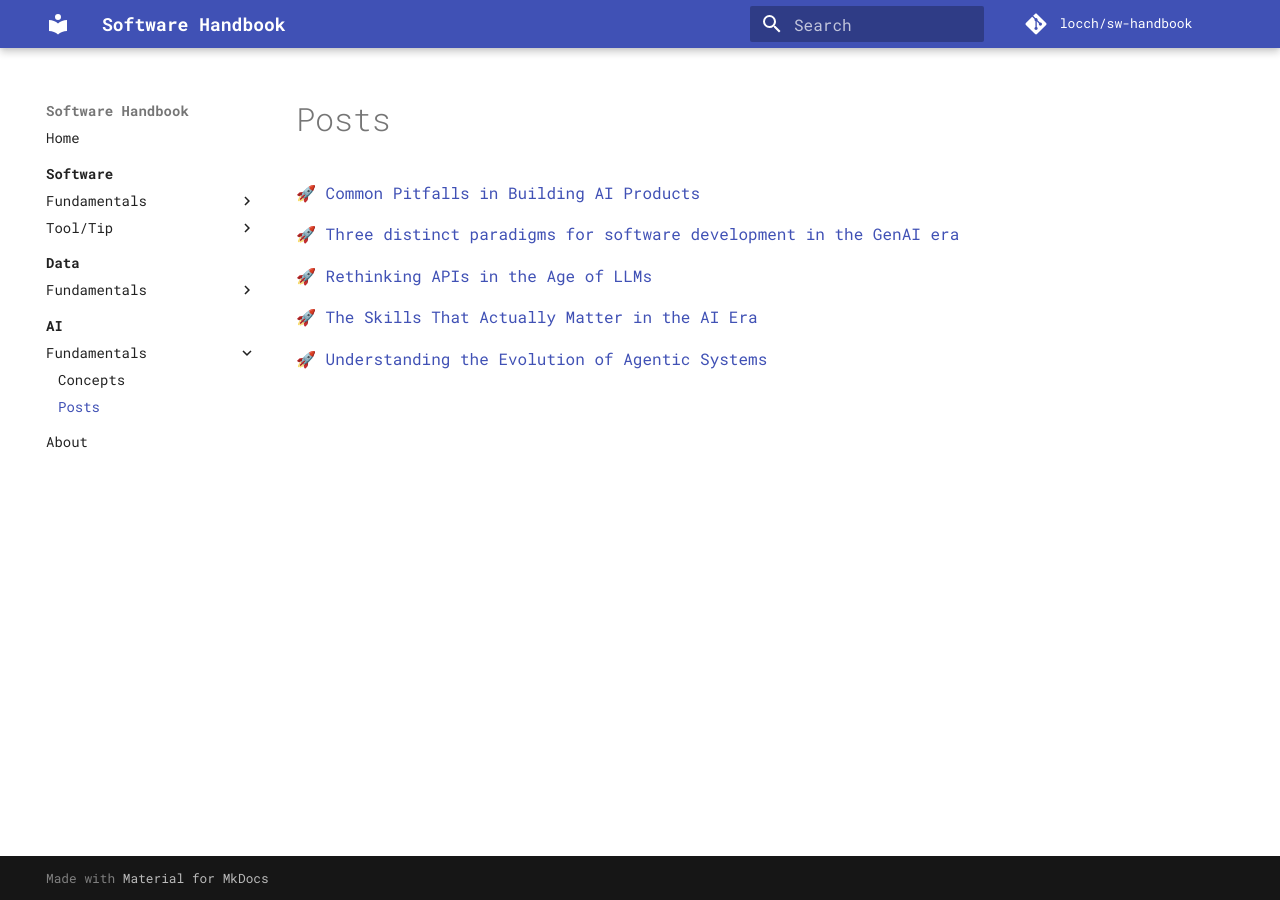
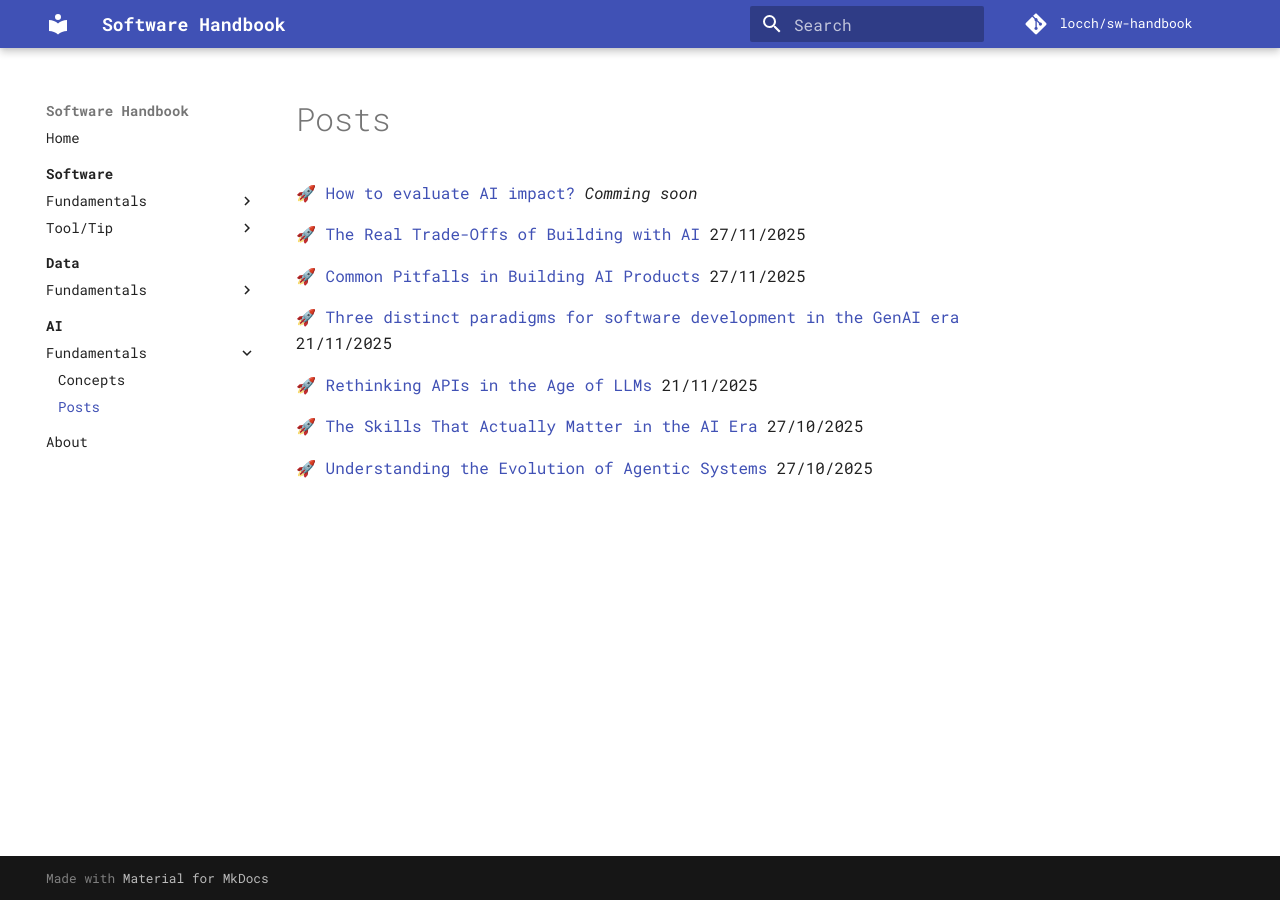
Before and after one commit to locchh/sw-handbook, an MkDocs documentation site: the page built from docs/ai/basics/posts.md, in a window 1280 px wide. Built offline with MkDocs 1.6.1 and Material for MkDocs 9.7.7, drawn with Linux system fonts in a browser that asks for light colours; comment, search, counter and statistics services are not loaded.

Commit message:
docs: reorganize AI basics posts in reverse chronological order and add publication dates
- Reorder posts from newest to oldest (November 27 to October 27, 2025)
- Add publication dates to all existing post links for better timeline context
- Add placeholder for upcoming "How to evaluate AI impact?" post at the top

```diff
--- a/docs/ai/basics/posts.md
+++ b/docs/ai/basics/posts.md
@@ -1,9 +1,13 @@
-[🚀 Common Pitfalls in Building AI Products](https://www.linkedin.com/feed/update/urn:li:activity:7399119352379297795/?originTrackingId=1cqX3gv%2FfkD07BehrzZrXQ%3D%3D)
+[🚀 How to evaluate AI impact?]() *Comming soon*
 
-[🚀 Three distinct paradigms for software development in the GenAI era](https://www.linkedin.com/posts/chuong-loc_%F0%9D%90%93%F0%9D%90%A1%F0%9D%90%AB%F0%9D%90%9E%F0%9D%90%9E-%F0%9D%90%9D%F0%9D%90%A2%F0%9D%90%AC%F0%9D%90%AD%F0%9D%90%A2%F0%9D%90%A7%F0%9D%90%9C%F0%9D%90%AD-%F0%9D%90%A9%F0%9D%90%9A%F0%9D%90%AB%F0%9D%90%9A%F0%9D%90%9D%F0%9D%90%A2%F0%9D%90%A0%F0%9D%90%A6%F0%9D%90%AC-activity-7391317087580844032-s_qW?utm_source=share&utm_medium=member_desktop&rcm=ACoAAD9laxkBsmkcAipJMc2HAVrKjjkg5sWujiY)
+[🚀 The Real Trade-Offs of Building with AI](https://www.linkedin.com/posts/chuong-loc_%F0%9D%90%93%F0%9D%90%A1%F0%9D%90%9E-%F0%9D%90%91%F0%9D%90%9E%F0%9D%90%9A%F0%9D%90%A5-%F0%9D%90%93%F0%9D%90%AB%F0%9D%90%9A%F0%9D%90%9D%F0%9D%90%9E-%F0%9D%90%8E%F0%9D%90%9F%F0%9D%90%9F%F0%9D%90%AC-%F0%9D%90%A8%F0%9D%90%9F-activity-7399785870104641536-q_Mn?utm_source=share&utm_medium=member_desktop&rcm=ACoAAD9laxkBsmkcAipJMc2HAVrKjjkg5sWujiY) 27/11/2025
 
-[🚀 Rethinking APIs in the Age of LLMs](https://www.linkedin.com/posts/chuong-loc_ai-llm-apidesign-activity-7391313211997868032-dmZH?utm_source=share&utm_medium=member_desktop&rcm=ACoAAD9laxkBsmkcAipJMc2HAVrKjjkg5sWujiY)
+[🚀 Common Pitfalls in Building AI Products](https://www.linkedin.com/feed/update/urn:li:activity:7399119352379297795/?originTrackingId=1cqX3gv%2FfkD07BehrzZrXQ%3D%3D) 27/11/2025
 
-[🚀 The Skills That Actually Matter in the AI Era](https://www.linkedin.com/posts/chuong-loc_%F0%9D%90%93%F0%9D%90%A1%F0%9D%90%9E-%F0%9D%90%92%F0%9D%90%A4%F0%9D%90%A2%F0%9D%90%A5%F0%9D%90%A5%F0%9D%90%AC-%F0%9D%90%93%F0%9D%90%A1%F0%9D%90%9A%F0%9D%90%AD-%F0%9D%90%80%F0%9D%90%9C%F0%9D%90%AD%F0%9D%90%AE%F0%9D%90%9A%F0%9D%90%A5-activity-7385524291850846208-o9aW?utm_source=share&utm_medium=member_desktop&rcm=ACoAAD9laxkBsmkcAipJMc2HAVrKjjkg5sWujiY)
+[🚀 Three distinct paradigms for software development in the GenAI era](https://www.linkedin.com/posts/chuong-loc_%F0%9D%90%93%F0%9D%90%A1%F0%9D%90%AB%F0%9D%90%9E%F0%9D%90%9E-%F0%9D%90%9D%F0%9D%90%A2%F0%9D%90%AC%F0%9D%90%AD%F0%9D%90%A2%F0%9D%90%A7%F0%9D%90%9C%F0%9D%90%AD-%F0%9D%90%A9%F0%9D%90%9A%F0%9D%90%AB%F0%9D%90%9A%F0%9D%90%9D%F0%9D%90%A2%F0%9D%90%A0%F0%9D%90%A6%F0%9D%90%AC-activity-7391317087580844032-s_qW?utm_source=share&utm_medium=member_desktop&rcm=ACoAAD9laxkBsmkcAipJMc2HAVrKjjkg5sWujiY) 21/11/2025
 
-[🚀 Understanding the Evolution of Agentic Systems](https://www.linkedin.com/posts/chuong-loc_%F0%9D%90%94%F0%9D%90%A7%F0%9D%90%9D%F0%9D%90%9E%F0%9D%90%AB%F0%9D%90%AC%F0%9D%90%AD%F0%9D%90%9A%F0%9D%90%A7%F0%9D%90%9D%F0%9D%90%A2%F0%9D%90%A7%F0%9D%90%A0-%F0%9D%90%AD%F0%9D%90%A1%F0%9D%90%9E-%F0%9D%90%84%F0%9D%90%AF-activity-7383072703412490240--Jvq?utm_source=share&utm_medium=member_desktop&rcm=ACoAAD9laxkBsmkcAipJMc2HAVrKjjkg5sWujiY)
+[🚀 Rethinking APIs in the Age of LLMs](https://www.linkedin.com/posts/chuong-loc_ai-llm-apidesign-activity-7391313211997868032-dmZH?utm_source=share&utm_medium=member_desktop&rcm=ACoAAD9laxkBsmkcAipJMc2HAVrKjjkg5sWujiY) 21/11/2025
+
+[🚀 The Skills That Actually Matter in the AI Era](https://www.linkedin.com/posts/chuong-loc_%F0%9D%90%93%F0%9D%90%A1%F0%9D%90%9E-%F0%9D%90%92%F0%9D%90%A4%F0%9D%90%A2%F0%9D%90%A5%F0%9D%90%A5%F0%9D%90%AC-%F0%9D%90%93%F0%9D%90%A1%F0%9D%90%9A%F0%9D%90%AD-%F0%9D%90%80%F0%9D%90%9C%F0%9D%90%AD%F0%9D%90%AE%F0%9D%90%9A%F0%9D%90%A5-activity-7385524291850846208-o9aW?utm_source=share&utm_medium=member_desktop&rcm=ACoAAD9laxkBsmkcAipJMc2HAVrKjjkg5sWujiY) 27/10/2025
+
+[🚀 Understanding the Evolution of Agentic Systems](https://www.linkedin.com/posts/chuong-loc_%F0%9D%90%94%F0%9D%90%A7%F0%9D%90%9D%F0%9D%90%9E%F0%9D%90%AB%F0%9D%90%AC%F0%9D%90%AD%F0%9D%90%9A%F0%9D%90%A7%F0%9D%90%9D%F0%9D%90%A2%F0%9D%90%A7%F0%9D%90%A0-%F0%9D%90%AD%F0%9D%90%A1%F0%9D%90%9E-%F0%9D%90%84%F0%9D%90%AF-activity-7383072703412490240--Jvq?utm_source=share&utm_medium=member_desktop&rcm=ACoAAD9laxkBsmkcAipJMc2HAVrKjjkg5sWujiY) 27/10/2025
```
